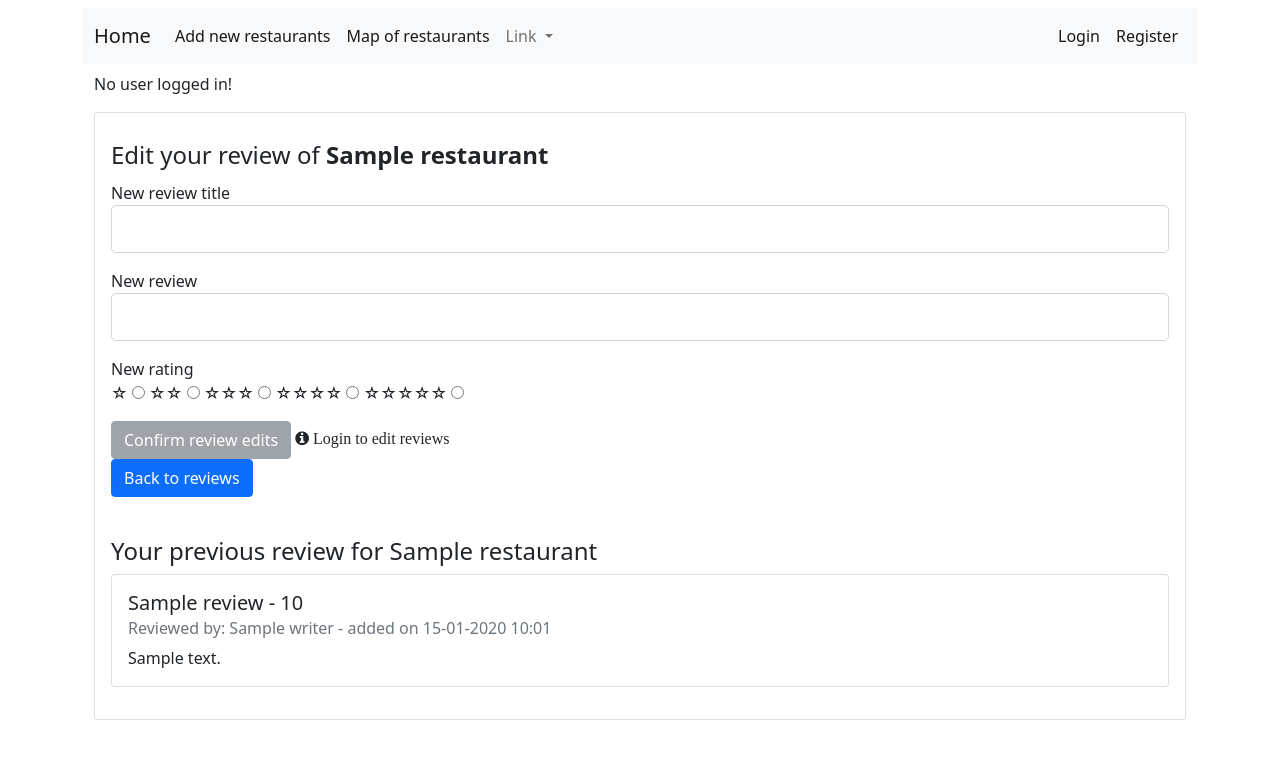
After one commit to juhana-peltomaa/restaurant-app, a Flask app: template templates/edit.html in a window 1280 px wide. The commit adds this page. Shown: the top 759 px of the page. Run offline with Flask 2, Linux system fonts and the light colour scheme; the template is opened without the code that fills it: values that come from a table or form of the project are taken from there, most other values are stand-ins (such as "Sample title", 1, 10 or a date in 2020); some libraries are stand-ins or nearby versions.

Commit message:
users can now edit their reviews

```diff
--- a/app.py
+++ b/app.py
@@ -1,11 +1,15 @@
 from os import getenv
 from flask import Flask
+from extensions import csrf
 
 
 app = Flask(__name__)
 app.secret_key = getenv("SECRET_KEY")
 
+csrf.init_app(app)
+
 import routes  # nopep8
+
 
 if __name__ == "__main__":
     app.run()
--- /dev/null
+++ b/extensions.py
@@ -0,0 +1,3 @@
+from flask_wtf import CsrfProtect
+
+csrf = CsrfProtect()
--- a/forms.py
+++ b/forms.py
@@ -38,14 +38,25 @@ class LoginForm(FlaskForm):
 
 
 class ReviewForm(FlaskForm):
-    title = StringField("Title of review", validators=[DataRequired()])
+    title = StringField("Review Title", validators=[DataRequired()])
     review = StringField("Your review",
                          validators=[DataRequired()])
 
-    stars = RadioField("Stars", choices=[(
+    stars = RadioField("Rating", choices=[(
         "1", "☆"), ("2", "☆☆"), ("3", "☆☆☆"), ("4", "☆☆☆☆"), ("5", "☆☆☆☆☆")])
 
     submit = SubmitField("Add Review")
+
+
+class ReviewFormUpdateMixin(FlaskForm):
+    title = StringField("New review title", validators=[DataRequired()])
+    review = StringField("New review",
+                         validators=[DataRequired()])
+
+    stars = RadioField("New rating", choices=[(
+        "1", "☆"), ("2", "☆☆"), ("3", "☆☆☆"), ("4", "☆☆☆☆"), ("5", "☆☆☆☆☆")])
+
+    submit = SubmitField("Confirm review edits")
 
 
 class NewRestaurantForm(FlaskForm):
--- /dev/null
+++ b/templates/edit.html
@@ -0,0 +1,76 @@
+{% extends "layout.html"%}
+
+{% block content %}
+
+    <div class="card mb-3">
+      <div class="card-body">
+
+
+        <form action="{{ url_for('edit', id=id, restaurant_id=restaurant.id) }}" method="POST" onsubmit="return check(this)">
+            {{ form.hidden_tag() }}
+            <fieldset class ="form-group">
+                <legend class ="boarder-bottom mb-2 pt-2">Edit your review of <b>{{ restaurant.name }}</b></legend>
+            </fieldset>
+            <div class="mb-3 form-group">
+                {{ form.title.label(class="form-control-label") }}
+                {{ form.title(class="form-control form-control-lg") }}
+            </div>
+
+            <div class="mb-3 form-group">
+                {{ form.review.label(class="form-control-label") }}
+                {{ form.review(class="form-control form-control-lg") }}
+            </div>
+            <div class="mb-3 form-group">
+                {{ form.stars.label(class="form-control-label") }}
+                <div></div>
+                {% for subfield in form.stars %}
+                <tr class="mb-3">
+                    <td>{{ subfield.label }}</td>
+                    <td>{{ subfield }}</td>
+                </tr>
+
+                {% endfor %}
+            </div>
+            {% if session.user %}
+                <div class="mb-3 form-group">
+                    {{ form.submit(class="btn btn-outline-info") }}
+                </div>
+            {% else %}
+                <div class="col-auto">
+                    <button class="btn btn-secondary" type="button" disabled>Confirm review edits</button>
+                    <span class="fa fa-info-circle" aria-hidden="true"> Login to edit reviews</span>
+                </div>
+            {% endif %}
+
+        </form>
+            <div class="card-text">
+                <a href={{ url_for('review', id=restaurant.id) }}> <button class="btn btn-primary mb-2" type="button">Back to reviews</button></a>
+            </div>
+
+        </div>
+
+    <div class="card-body">
+        <h4 class="card-title">Your previous review for {{ restaurant.name }}</h4>
+            <div class="card mb-3">
+                <div class="card-body">
+                    <h5 class="card-title mb-2">{{ review.title }} - {{"☆" * review.stars}} </h5>
+                    <h6 class="card-subtitle mb-2 text-muted"> Reviewed by: {{ review.writer }} - added on {{ review.sent_at.strftime("%d-%m-%Y  %H:%m") }}</h6>
+                    <p class="card-text">{{ review.content }}</p>
+                </div>
+            </div>
+    </div>
+</div>
+            <script>
+                function check(form) {
+                    if (form.stars.value < 1) {
+                      alert("Star rating missing. Please rate the restaurant!");
+                      return false;
+                    }
+
+                    return true;
+                }
+              </script>
+
+
+
+{% endblock content %}
--- a/templates/review.html
+++ b/templates/review.html
@@ -20,7 +20,7 @@
                     <div class="mb-3 form-group">
                     {{ form.title.label(class="form-control-label") }}
                     {{ form.title(class="form-control form-control-lg") }}
-                </div>
+                    </div>
 
                     <div class="mb-3 form-group">
                         {{ form.review.label(class="form-control-label") }}
@@ -67,8 +67,8 @@
                         </div>
                             {% if review.user_id == session.user_id %}
                             <div class="card-body">
-                            <button class="btn btn-primary mb-2" type="button" disabled>Edit review</button>
-                            <a href={{ url_for('delete_review', id=review.id, restaurant_id=restaurant.id) }}> <button class="btn btn-danger mb-2" type="button">Delete review</button></a>
+                                <a href={{ url_for('edit', id=review.id, restaurant_id=restaurant.id) }}> <button class="btn btn-primary mb-2" type="button" >Edit review</button></a>
+                                <a href={{ url_for('delete_review', id=review.id, restaurant_id=restaurant.id) }}> <button class="btn btn-danger mb-2" type="button">Delete review</button></a>
                             </div>
                             {% endif %}
                         </div>
```
Also changed, not shown: repositories/restaurant_repository.py (+14 -0 lines), repositories/review_repository.py (+22 -0 lines), routes.py (+33 -2 lines), services/user_service.py (+11 -0 lines).
